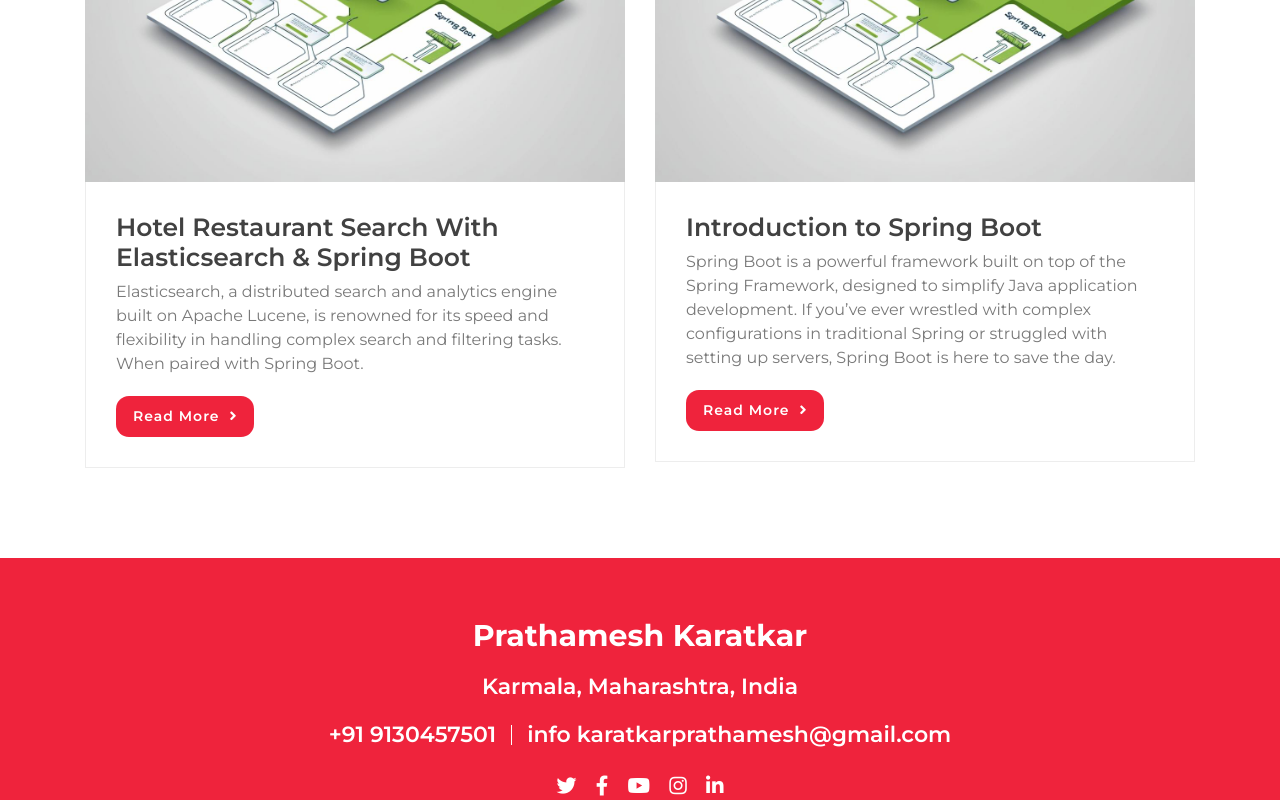
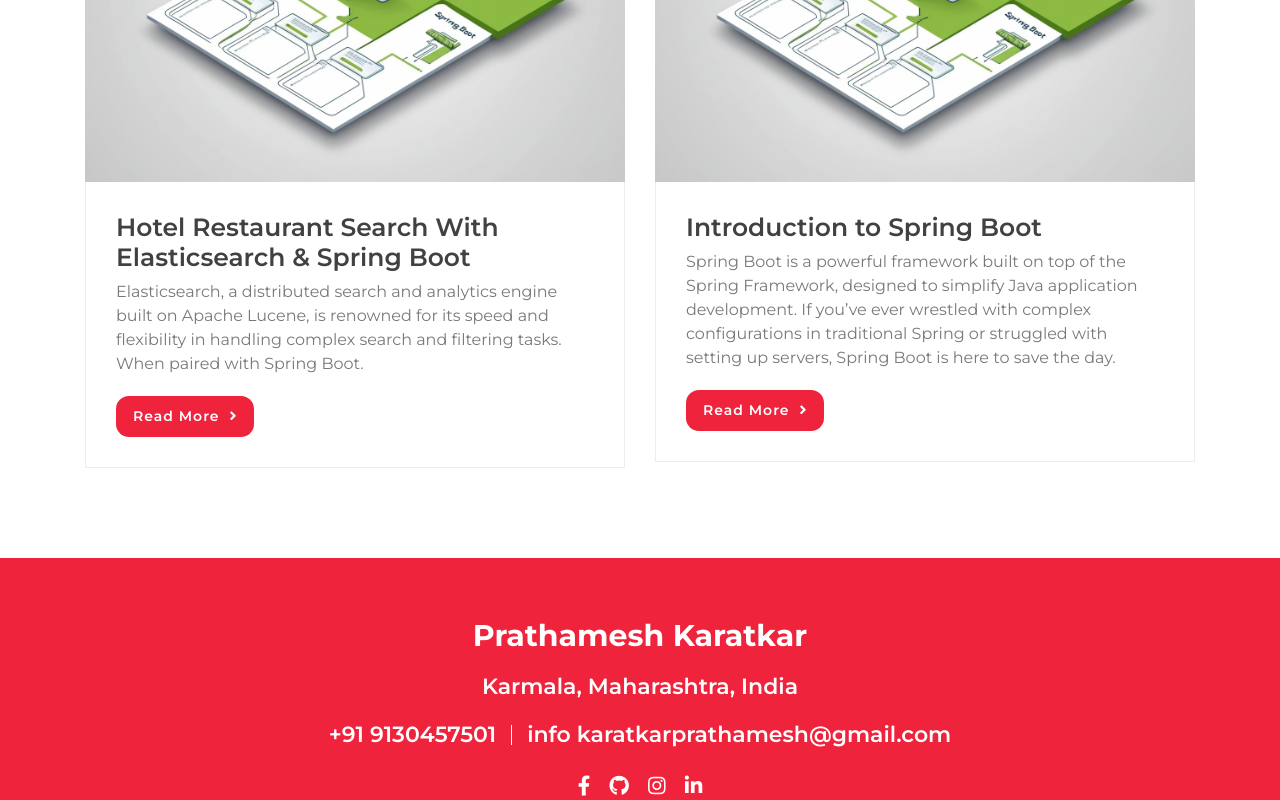
Before and after one commit to prathameshkaratkar/Portfolio, a plain HTML site: page index.html in a window 1280 px wide. Shown: the part 2931-3731 px from the top of the page. Drawn offline with nearby package versions, Linux system fonts and the light colour scheme.

Commit message:
adding github link

```diff
--- a/index.html
+++ b/index.html
@@ -329,11 +329,11 @@
                             <p>info karatkarprathamesh@gmail.com</p>
                         </div>
                         <div class="footer-social">
-                            <a href=""><i class="fab fa-twitter"></i></a>
+                            <!-- <a href=""><i class="fab fa-twitter"></i></a> -->
                             <a href="https://www.facebook.com/prathamesh.karatkar.3"><i class="fab fa-facebook-f"></i></a>
-                            <a href=""><i class="fab fa-youtube"></i></a>
+                            <a href="https://github.com/prathameshkaratkar/"><i class="fab fa-github"></i></a>
                             <a href="https://www.instagram.com/prathameshkaratkar22/"><i class="fab fa-instagram"></i></a>
-                            <a href=""><i class="fab fa-linkedin-in"></i></a>
+                            <a href="https://www.linkedin.com/in/prathamesh-karatkar-307406265/"><i class="fab fa-linkedin-in"></i></a>
                         </div>
                     </div>
                 </div>
```
